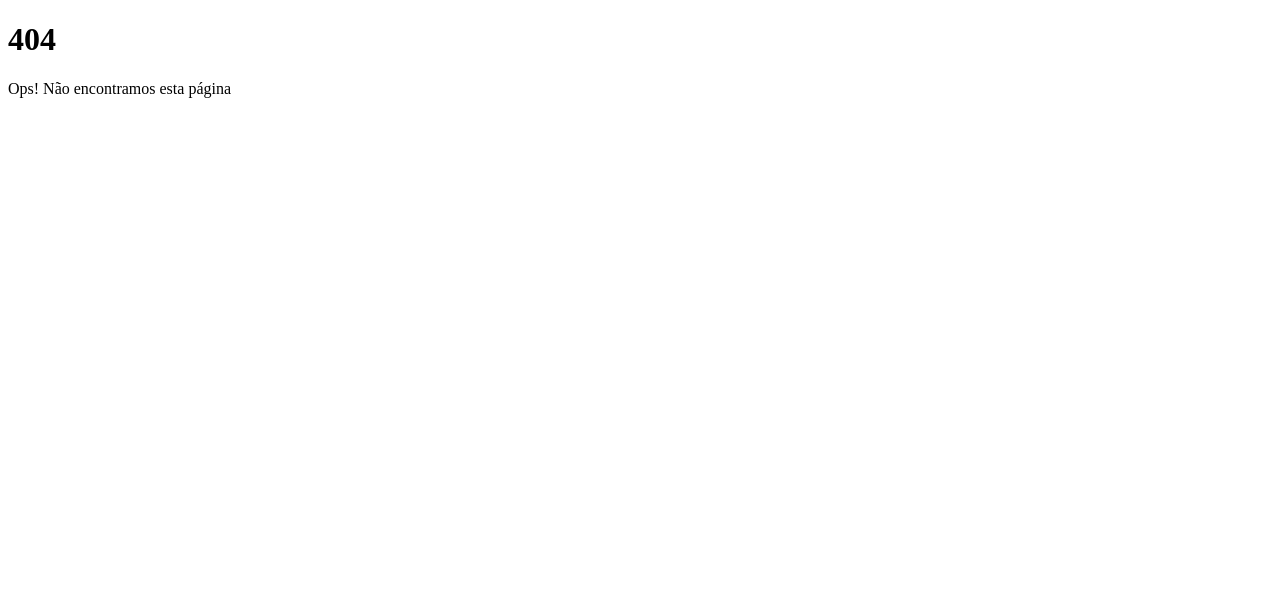
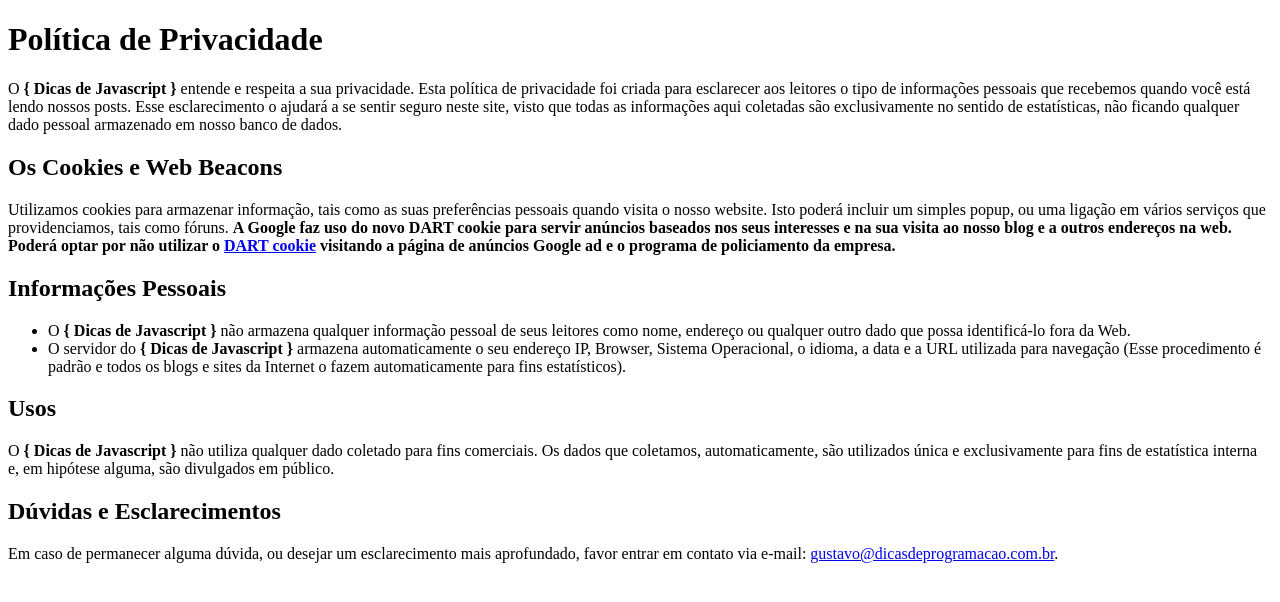
Before and after one commit to gustavofoa/dicasdejavascript.com.br, a Gatsby site: page /politica-de-privacidade in a window 1280 px wide. Before the commit this address had no page. Built offline with nearby package versions, Linux system fonts and the light colour scheme; Gatsby itself is replaced by a stand-in of ours.

Commit message:
Page politica-de-privacidade

```diff
--- a/src/pages/index.js
+++ b/src/pages/index.js
@@ -1,4 +1,5 @@
 import React from "react"
+import { Link } from 'gatsby'
 
 import Layout from "../components/layout"
 import SEO from "../components/seo"
@@ -7,6 +8,11 @@
   <Layout>
     <SEO title="{ Dicas de Javascript }" />
     <h1>Dicas de Javascript</h1>
+    <ul>
+      <li>
+        <Link to="politica-de-privacidade">Política de privacidade</Link>
+      </li>
+    </ul>
   </Layout>
 )
 
--- /dev/null
+++ b/src/pages/politica-de-privacidade.js
@@ -0,0 +1,34 @@
+import React from 'react';
+
+const PoliticaDePrivacidadePage = () => (
+    <>
+    <h1>Política de Privacidade</h1>
+    <p>
+        O <strong>&#123; Dicas de Javascript &#125;</strong> entende e respeita a sua privacidade. Esta política de privacidade foi criada para esclarecer aos leitores o tipo de informações pessoais que recebemos quando você está lendo nossos posts. Esse esclarecimento o ajudará a se sentir seguro neste site, visto que todas as informações aqui coletadas são exclusivamente no sentido de estatísticas, não ficando qualquer dado pessoal armazenado em nosso banco de dados.
+    </p>
+    <h2>Os Cookies e Web Beacons</h2>
+    <p>
+        Utilizamos cookies para armazenar informação, tais como as suas preferências pessoais quando visita o nosso website. Isto poderá incluir um simples popup,  ou uma ligação em vários serviços que providenciamos, tais como fóruns. <strong>A Google faz uso do novo DART cookie para servir anúncios baseados nos seus interesses e na sua visita ao nosso blog e a outros endereços na web. Poderá optar por não utilizar o <a href="http://www.doubleclick.com/privacy/faq.aspx" target="_blank" title="DART Cookie">DART cookie</a>  visitando a página de anúncios Google ad e o programa de policiamento da empresa.</strong>
+    </p>
+    <h2>Informações Pessoais</h2>
+    <ul>
+        <li>
+            O <strong>&#123; Dicas de Javascript &#125;</strong> não armazena qualquer informação pessoal de seus leitores como nome, endereço ou qualquer outro dado que possa identificá-lo fora da Web.
+        </li>
+        <li>
+            O servidor do <strong>&#123; Dicas de Javascript &#125;</strong> armazena automaticamente o seu endereço IP, Browser, Sistema Operacional, o idioma, a data e a URL utilizada para navegação (Esse procedimento é padrão e todos os blogs e sites da Internet o fazem automaticamente para fins estatísticos).
+        </li>
+    </ul>
+    <h2>Usos</h2>
+    <p>
+        O <strong>&#123; Dicas de Javascript &#125;</strong> não utiliza qualquer dado coletado para fins comerciais. Os dados que coletamos, automaticamente, são utilizados única e exclusivamente para fins de estatística interna e, em hipótese alguma, são divulgados em público.
+    </p>
+    <h2>Dúvidas e Esclarecimentos</h2>
+    <p>
+        Em caso de permanecer alguma dúvida, ou desejar um esclarecimento mais aprofundado, favor entrar em contato via e-mail: <a href="mailto:gustavo@dicasdeprogramacao.com.br">gustavo@dicasdeprogramacao.com.br</a>.
+    </p>
+
+    </>
+)
+
+export default PoliticaDePrivacidadePage;
```
